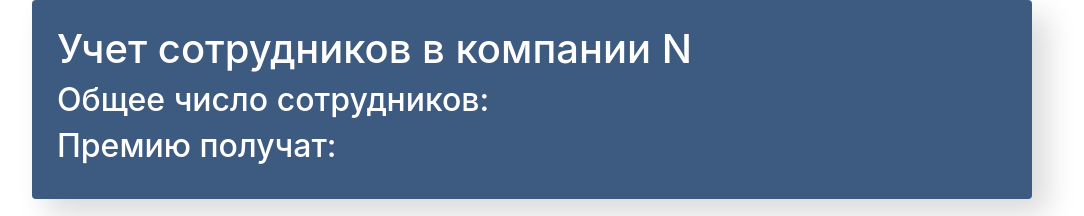
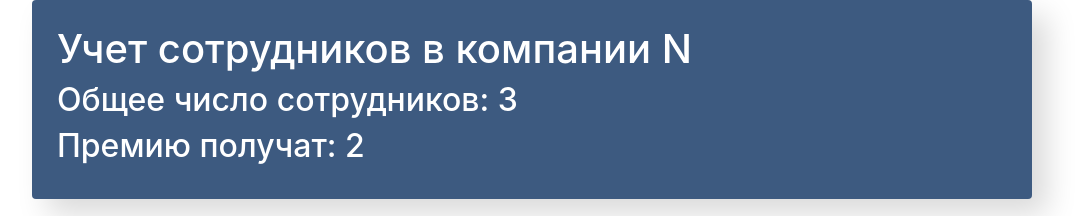
Before and after one commit to spavich/CRUD, a React (Create React App) app: page / in a window 1280 px wide. Shown: the top 216 px of the page, without its empty margins (108-1192 px from the left). Built offline with nearby package versions, Linux system fonts and the light colour scheme.

Commit message:
feat: add Lifting State Up

```diff
--- a/src/components/app-info/app-info.jsx
+++ b/src/components/app-info/app-info.jsx
@@ -1,11 +1,11 @@
 import './app-info.css';
 
-const AppInfo = () =>{
+const AppInfo = ({employees, increased}) =>{
 	return(
 		<div className='app-info'>
 			<h1>Учет сотрудников в компании N</h1>
-			<h2>Общее число сотрудников: </h2>
-			<h2>Премию получат: </h2>
+			<h2>Общее число сотрудников: {employees}</h2>
+			<h2>Премию получат: {increased}</h2>
 		</div>
 	)
 }
--- a/src/components/app/app.jsx
+++ b/src/components/app/app.jsx
@@ -42,17 +42,30 @@ class App extends Component{
 		});
 	};
 
+	onToggleProp = (id, prop) =>{
+		this.setState(({data}) =>({
+			data: data.map(item => (item.id === id) ? {...item, [prop]: !item[prop]} : item)
+		}))
+	};
+
 	render(){
 		const {data} = this.state;
+		const employees = this.state.data.length;
+		const increased = this.state.data.filter(item => item.increase).length;
 
 		return(
 			<div className='app'>
-				<AppInfo/>
+				<AppInfo
+						employees={employees}
+						increased={increased}/>
 				<div className='search-panel'>
 					<SearchPanel/>
 					<AppFilter/>
 				</div>
-				<EmployeesList data={data} onDelete={this.deleteItem}/>
+				<EmployeesList
+						data={data}
+						onDelete={this.deleteItem}
+						onToggleProp={this.onToggleProp}/>
 				<EmployeesAddForm onAdd={this.addItem}/>
 			</div>
 		)
--- a/src/components/employees-list-item/employees-list-item.jsx
+++ b/src/components/employees-list-item/employees-list-item.jsx
@@ -1,30 +1,7 @@
-import { Component } from 'react';
-
 import './employees-list-item.css';
 
-class EmployeesListItem extends Component{
-	constructor(props){
-		super(props)
-		this.state = {
-			increase: this.props.increase,
-			rise: this.props.rise
-		}
-	}
-
-	onIncrease = () =>{
-		this.setState(({increase}) => ({
-			increase: !increase
-		}));
-	}
-	onRise = () =>{
-		this.setState(({rise}) => ({
-			rise: !rise
-		}));
-	}
-
-	render(){
-		const {name, salary, onDelete} = this.props;
-		const {increase, rise} = this.state;
+const EmployeesListItem = (props) => {
+	const {name, salary, onDelete, onToggleProp, increase, rise} = props;
 
 	let className = "list-group-item d-flex justify-content-between";
 	if(increase){
@@ -38,12 +15,14 @@ class EmployeesListItem extends Component{
 		<li className={className}>
 			<span
 					className="list-group-item-label"
-						onClick={this.onRise}>{name}</span>
+					data-toggle="rise"
+					onClick={onToggleProp}>{name}</span>
 			<input type="text" className="list-group-item-input" defaultValue={salary + ' $'}/>
 			<div className='d-flex justify-content-center align-items-center'>
 					<button type="button"
 							className="btn-cookie btn-sm "
-								onClick={this.onIncrease}>
+							data-toggle="increase"
+							onClick={onToggleProp}>
 							<i className="fas fa-cookie"></i>
 					</button>
 
@@ -57,6 +36,5 @@ class EmployeesListItem extends Component{
 		</li>
 	)
 }
-}
 
 export default EmployeesListItem;
--- a/src/components/employees-list/employees-list.jsx
+++ b/src/components/employees-list/employees-list.jsx
@@ -2,10 +2,16 @@ import EmployeesListItem from '../employees-list-item/employees-list-item';
 
 import './employees-list.css';
 
-const EmployeesList = ({data, onDelete})=>{
+const EmployeesList = ({data, onDelete, onToggleProp})=>{
 	const elements = data.map(item => {
 		const {id, ...itemProps} = item;
-		return <EmployeesListItem key={id} {...itemProps} onDelete={() => onDelete(id)}/>
+		return (
+			<EmployeesListItem
+					key={id}
+					{...itemProps}
+					onDelete={() => onDelete(id)}
+					onToggleProp={(e) => onToggleProp(id, e.currentTarget.getAttribute('data-toggle'))}/>
+		)
 	});
 
 	return(
```
Lines whose indentation alone changed are shown as unchanged.
